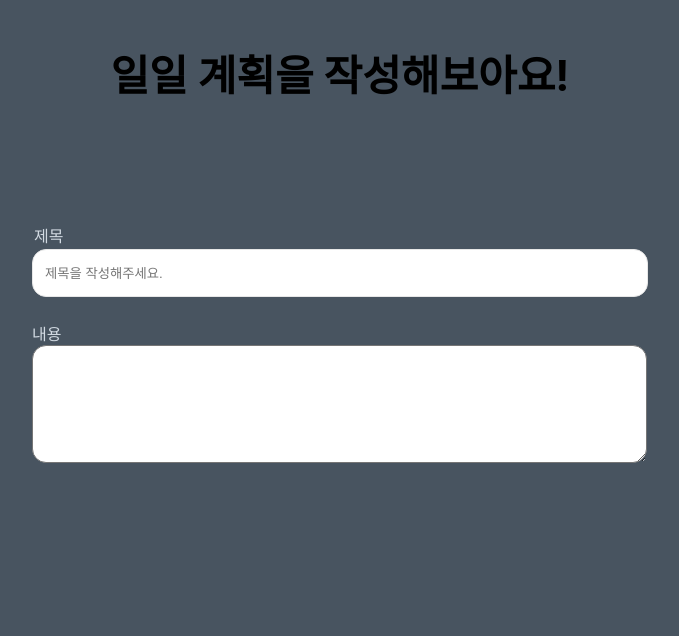
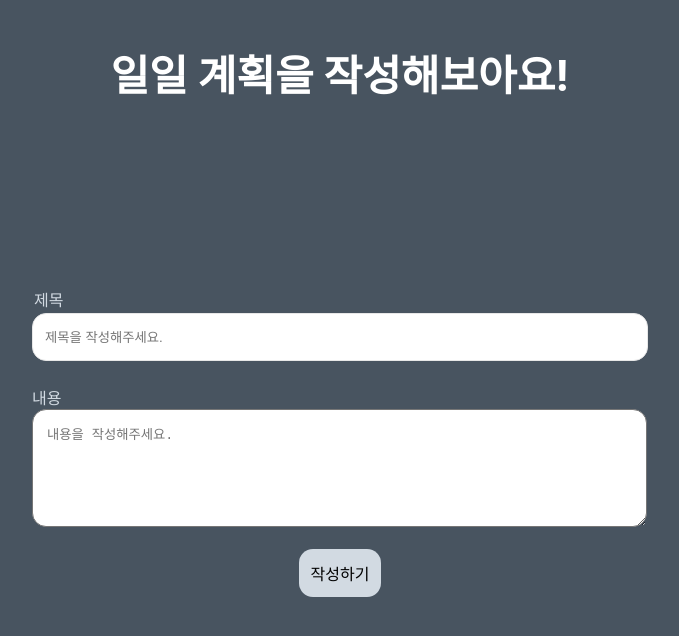
Before and after one commit to LWC-DevStudy/ProjectBoard-Client, a React (Create React App) app in the folder lwc-board/: page /write in a window 1280 px wide. Shown: the top 636 px of the page, without its empty margins (300-979 px from the left). Built offline with nearby package versions, Linux system fonts and the light colour scheme.

Commit message:
💄페이지 코드 일부 수정

```diff
--- a/lwc-board/src/pages/Detail.js
+++ b/lwc-board/src/pages/Detail.js
@@ -1,7 +1,26 @@
 import React from 'react';
 
-function Detail() {
-  return <div></div>;
-}
+// components
+import Header from '../components/Header';
+
+// elements
+import { Grid, Text, Button } from '../elements/index';
+
+const Detail = () => {
+  return (
+    <Grid bgColor="#485460" display="flex" column height="100vh">
+      <Header>
+        <Text color="white" fontSize="42px" fontWeight="bold">
+          상세 페이지
+        </Text>
+      </Header>
+
+      <Grid width="" bgColor="red">
+        <Text>제목</Text>
+        <Grid width="100%" height="100%" bgColor="yellow"></Grid>
+      </Grid>
+    </Grid>
+  );
+};
 
 export default Detail;
--- a/lwc-board/src/pages/SignUp.js
+++ b/lwc-board/src/pages/SignUp.js
@@ -6,11 +6,11 @@ import Header from '../components/Header';
 // elements
 import { Grid, Text, Input, Button } from '../elements/index';
 
-function SignUp() {
+const SignUp = () => {
   return (
     <Grid bgColor="#485460" display="flex" column height="100vh">
       <Header>
-        <Text fontSize="42px" fontWeight="bold">
+        <Text color="white" fontSize="42px" fontWeight="bold">
           회원가입
         </Text>
       </Header>
@@ -45,6 +45,6 @@ function SignUp() {
       </Button>
     </Grid>
   );
-}
+};
 
 export default SignUp;
--- a/lwc-board/src/pages/Write.js
+++ b/lwc-board/src/pages/Write.js
@@ -6,16 +6,16 @@ import Header from '../components/Header';
 // elements
 import { Grid, Text, Input, Button } from '../elements/index';
 
-function Write() {
+const Write = () => {
   return (
     <Grid bgColor="#485460" display="flex" column height="100vh">
       <Header>
-        <Text fontSize="42px" fontWeight="bold">
+        <Text color="white" fontSize="42px" fontWeight="bold">
           일일 계획을 작성해보아요!
         </Text>
       </Header>
 
-      <Grid width="50%" margin="5% auto 0 auto" padding="12px">
+      <Grid width="50%" margin="10% auto 0 auto" padding="12px">
         <Text color="#d2dae2" margin="0" padding="2px">
           제목
         </Text>
@@ -27,6 +27,7 @@ function Write() {
           내용
         </Text>
         <textarea
+          placeholder="내용을 작성해주세요."
           style={{
             width: '95%',
             borderRadius: '14px',
@@ -35,8 +36,17 @@ function Write() {
           }}
         />
       </Grid>
+
+      <Button
+        bgColor="#d2dae2"
+        fontSize="16px"
+        padding="12px"
+        margin="5% auto 0 auto"
+      >
+        <Text margin="0">작성하기</Text>
+      </Button>
     </Grid>
   );
-}
+};
 
 export default Write;
```
Also changed, not shown: lwc-board/src/pages/Home.js (+7 -5 lines).
